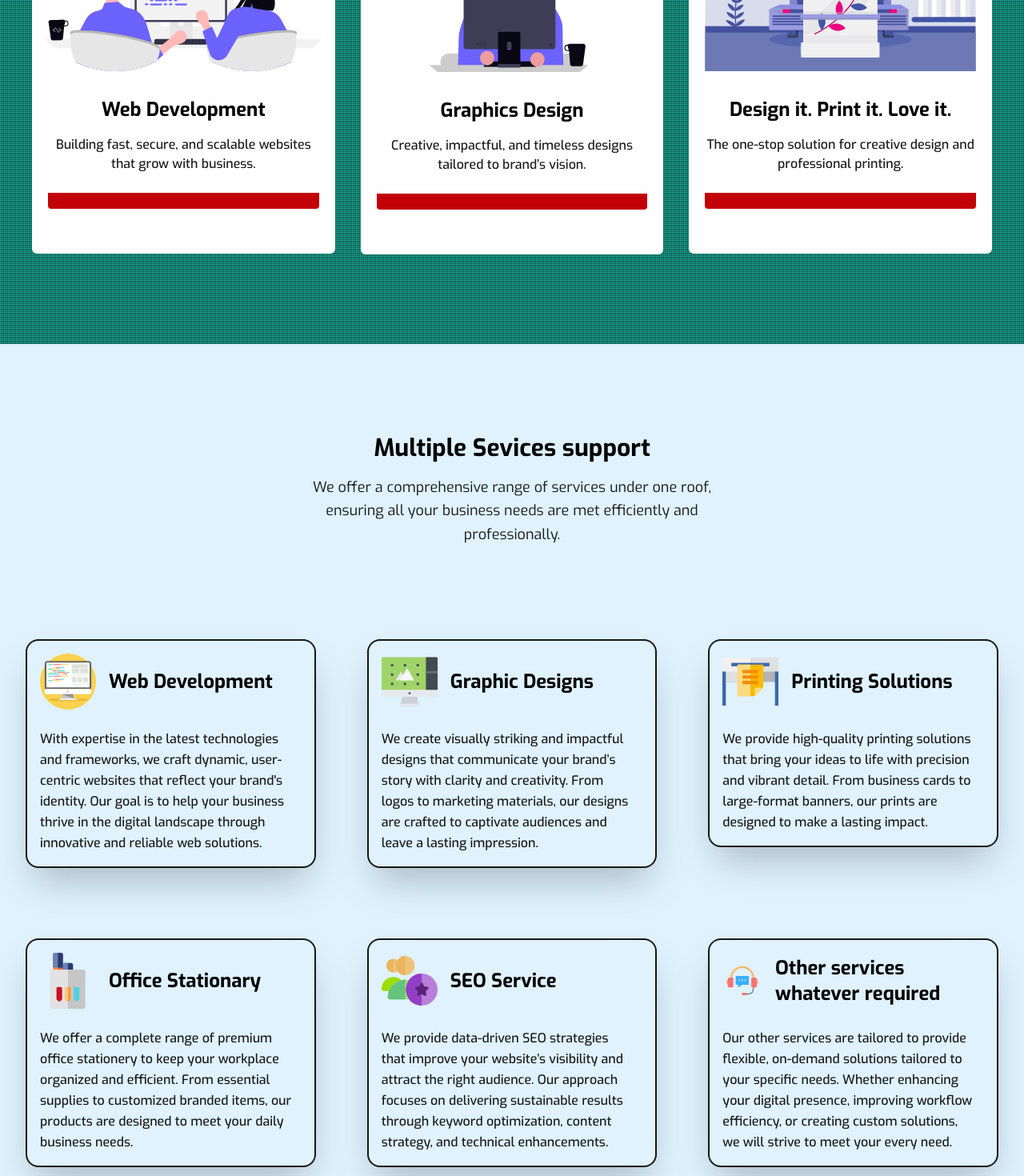
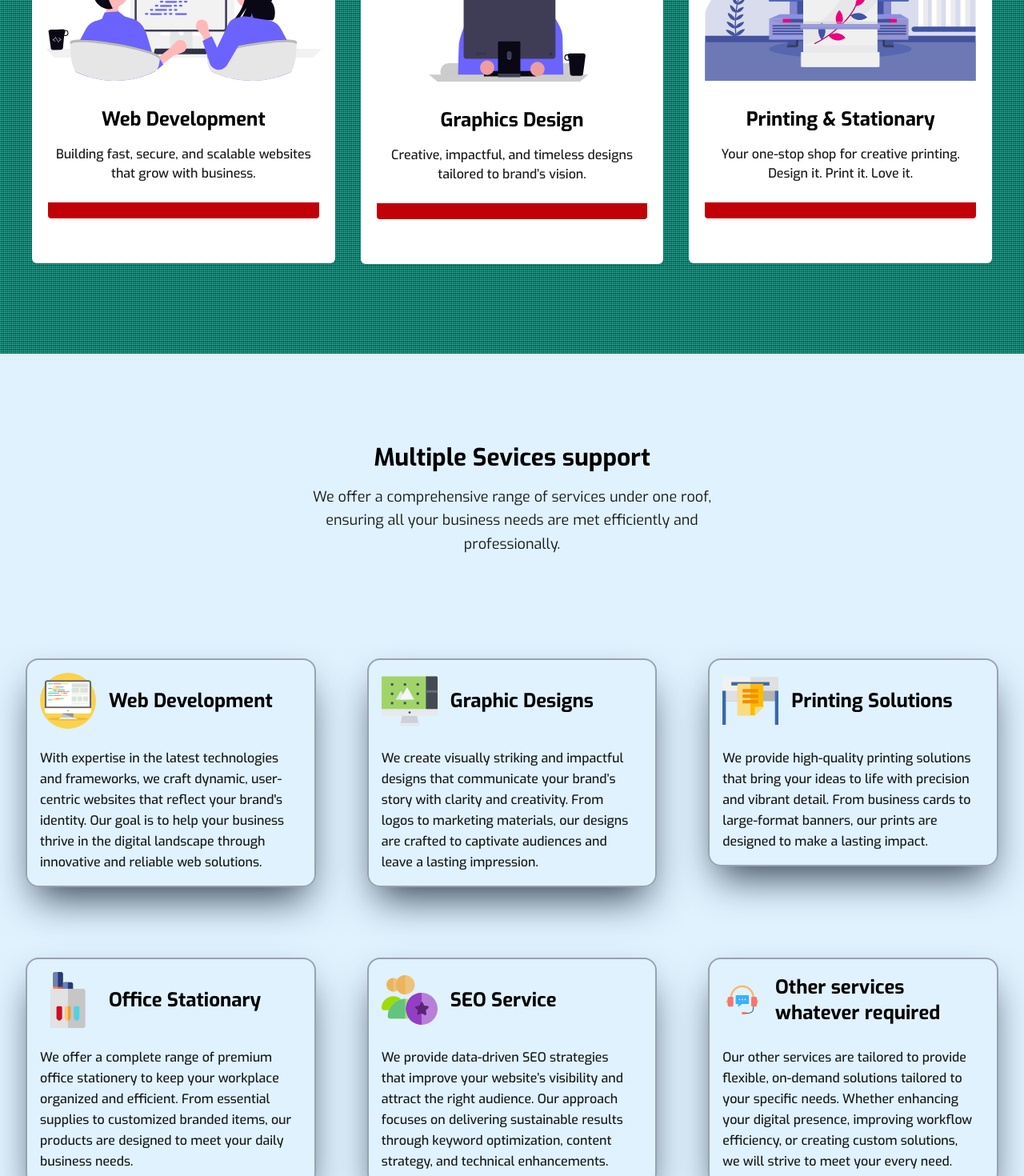
Before and after one commit to niceprince/jsmatrix_next, a Next.js app: page / in a window 1280 px wide. Shown: the part 1280-2750 px from the top of the page at 80% size. Built offline with nearby package versions, Linux system fonts and the light colour scheme.

Commit message:
changes sections

```diff
--- a/src/components/common/SectionTitle.tsx
+++ b/src/components/common/SectionTitle.tsx
@@ -12,15 +12,16 @@ const SectionTitle = ({
   paragraph,
   width = "570px",
   center,
-  mb = "100px",
   ...props
 }: SectionTitleProps) => {
   return (
     <>
       <div
-        className={`wow fadeInUp w-full ${center ? "mx-auto text-center" : ""}`}
+        className={`wow fadeInUp w-full ${
+          center ? "mx-auto text-center" : ""
+        } pb-16 md:pb-20 lg:pb-28`}
         data-wow-delay=".1s"
-        style={{ maxWidth: width, marginBottom: mb }}
+        style={{ maxWidth: width }}
       >
         {title && (
           <h1
--- a/src/components/home/Features/SingleFeature.tsx
+++ b/src/components/home/Features/SingleFeature.tsx
@@ -5,14 +5,17 @@ type SingleFeature = {
   icon: JSX.Element;
   title: string;
   paragraph: string;
-}
+};
 
-const SingleFeature = ({ feature } : {feature: SingleFeature}) => {
+const SingleFeature = ({ feature }: { feature: SingleFeature }) => {
   const { icon, title, paragraph } = feature;
 
   return (
     <div className="w-full p-4">
-      <div className="wow fadeInUp shadow-2xl shadow-grey-700 border-2 border-solid border-grey-100 rounded-2xl p-4" data-wow-delay=".15s">
+      <div
+        className="wow fadeInUp shadow-2xl shadow-gray-700 border-2 border-solid border-gray-400 rounded-2xl p-4"
+        data-wow-delay=".15s"
+      >
         <div className="w-full mb-6 flex items-center justify-space-between">
           <div className="flex h-[70px] w-[70px] items-center justify-center rounded-md bg-primary bg-opacity-10 text-primary">
             {icon}
@@ -22,7 +25,6 @@ const SingleFeature = ({ feature } : {feature: SingleFeature}) => {
               {title}
             </h3>
           </div>
-
         </div>
         <p className="pr-[10px] text-base font-medium leading-relaxed text-body-color">
           {paragraph}
--- a/src/components/home/OurFocus/Focus.tsx
+++ b/src/components/home/OurFocus/Focus.tsx
@@ -1,7 +1,7 @@
 import SectionTitle from "../../common/SectionTitle";
 import OurFocus from "./OurFocus";
 import focusData from "./FocusData";
-import styles from "./Focus.module.css"
+import styles from "./Focus.module.css";
 
 const Focus = () => {
   return (
--- a/src/components/home/OurFocus/FocusData.tsx
+++ b/src/components/home/OurFocus/FocusData.tsx
@@ -3,8 +3,9 @@ const focusData = [
     id: 1,
     title: "Web Development",
     path: "/web",
-    paragraph: "Building fast, secure, and scalable websites that grow with business.",
-    image: '/images/home/web-development.svg',
+    paragraph:
+      "Building fast, secure, and scalable websites that grow with business.",
+    image: "/images/home/web-development.svg",
     tags: ["Computer"],
     publishDate: "2025",
   },
@@ -12,17 +13,19 @@ const focusData = [
     id: 2,
     title: "Graphics Design",
     path: "/graphic-designs",
-    paragraph: "Creative, impactful, and timeless designs tailored to brand’s vision.",
-    image: '/images/home/graphic-designs.svg',
+    paragraph:
+      "Creative, impactful, and timeless designs tailored to brand’s vision.",
+    image: "/images/home/graphic-designs.svg",
     tags: ["Creatives"],
     publishDate: "2025",
   },
   {
     id: 3,
-    title: "Design it. Print it. Love it.",
+    title: "Printing & Stationary",
     path: "/printing-services",
-    paragraph: "The one-stop solution for creative design and professional printing.",
-    image: '/images/home/printing1.svg',
+    paragraph:
+      "Your one-stop shop for creative printing. Design it. Print it. Love it.",
+    image: "/images/home/printing1.svg",
     tags: ["Prints"],
   },
 ];
--- a/src/components/home/ReadyToHelp/ReadyToHelp.tsx
+++ b/src/components/home/ReadyToHelp/ReadyToHelp.tsx
@@ -5,7 +5,7 @@ const paraText = `Our team is committed to delivering exceptional solutions tail
 
 const ReadyToHelp = () => {
   return (
-    <section className="relative z-10 py-16 md:py-20 lg:py-28">
+    <section className="relative z-10 py-16 md:py-20 lg:py-28 bg-[#b5fffb]">
       <div className="container mx-auto">
         <SectionTitle
           title="We are ready to help"
```
Lines whose indentation alone changed are shown as unchanged.
